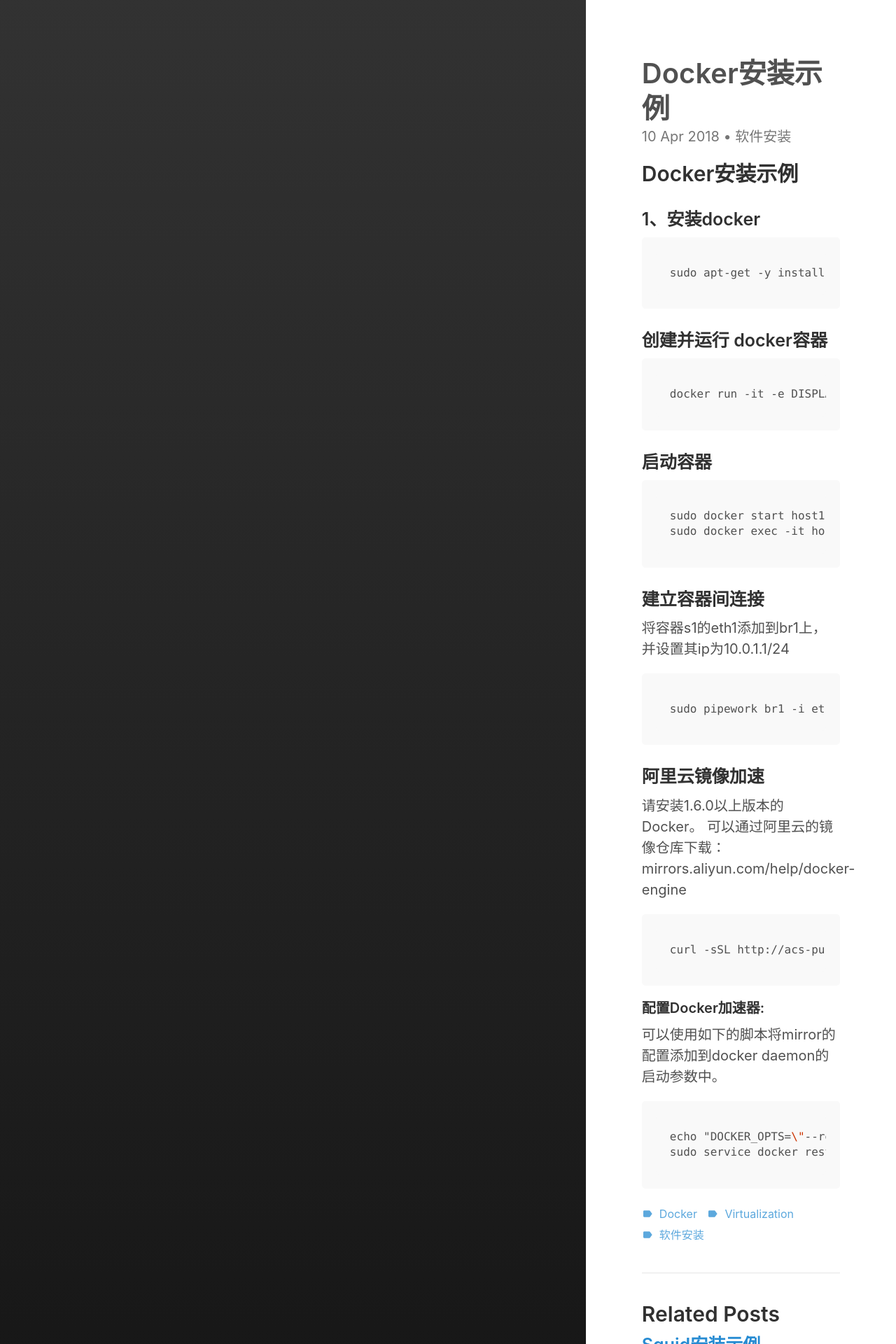
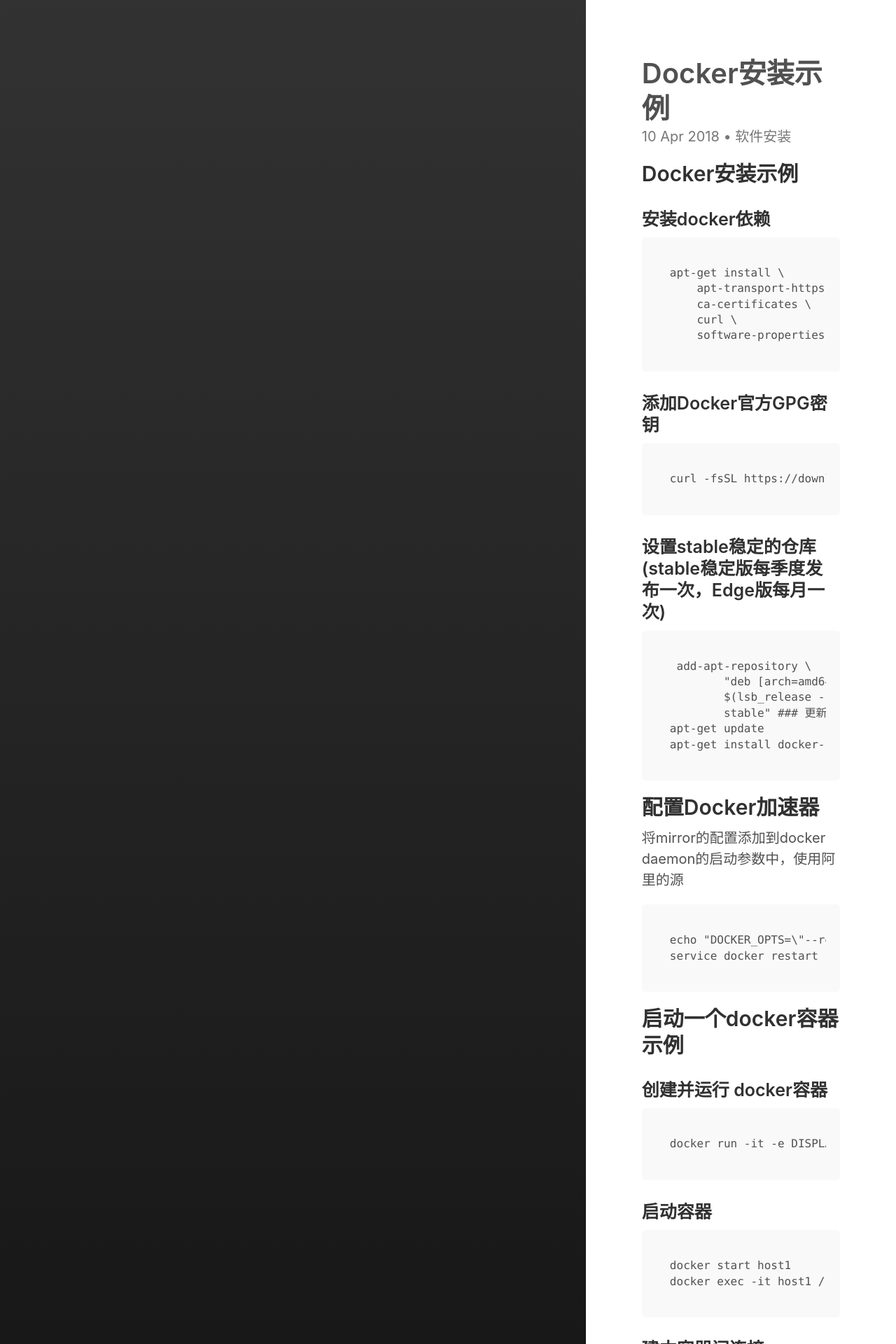
Before and after one commit to srl11/srl11.github.io, a Jekyll site: the page built from _posts/2018-04-10-docker安装.md, in a window 1280 px wide. Shown: the top 1920 px of the page at 70% size. Built offline with Jekyll 4.4.1, drawn with Linux system fonts in a browser that asks for light colours; comment, search, counter and statistics services are not loaded; some of the changed text lies outside the part shown.

````diff
--- a/_posts/2018-04-10-docker安装.md
+++ b/_posts/2018-04-10-docker安装.md
@@ -10,34 +10,48 @@ tags:
 ---
 
 ## Docker安装示例
-### 1、安装docker
-```markdown
-sudo apt-get -y install docker-ce
-```
+### 安装docker依赖
+
+	apt-get install \
+	    apt-transport-https \
+	    ca-certificates \
+	    curl \
+	    software-properties-common
+
+### 添加Docker官方GPG密钥
+
+	curl -fsSL https://download.docker.com/linux/ubuntu/gpg | apt-key add -
+
+### 设置stable稳定的仓库(stable稳定版每季度发布一次，Edge版每月一次)
+
+	 add-apt-repository \
+	        "deb [arch=amd64] https://download.docker.com/linux/ubuntu \
+	        $(lsb_release -cs) \
+	        stable"
+### 更新apt包，并安装Docker-ce
+    apt-get update
+    apt-get install docker-ce
+至此完成docker-ce的安装
+
+
+## 配置Docker加速器
+将mirror的配置添加到docker daemon的启动参数中，使用阿里的源
+
+	echo "DOCKER_OPTS=\"--registry-mirror=https://pee6w651.mirror.aliyuncs.com\"" | sudo tee -a /etc/default/docker
+	service docker restart
+
+## 启动一个docker容器示例
 
 ### 创建并运行 docker容器
-```markdown
-docker run -it -e DISPLAY=$DISPLAY -v /tmp/.X11-unix:/tmp/.X11-unix -v /home/sdn/simrp:/home/simrp --net=none --name s2 eclipse1.1
-```
+
+	docker run -it -e DISPLAY=$DISPLAY -v /tmp/.X11-unix:/tmp/.X11-unix -v /home/sdn/simrp:/home/simrp --net=none --name s2 eclipse1.1
+
 ### 启动容器
-```markdown
-sudo docker start host1
-sudo docker exec -it host1 /bin/bash
-```
+
+	docker start host1
+	docker exec -it host1 /bin/bash
+
 ### 建立容器间连接
 将容器s1的eth1添加到br1上，并设置其ip为10.0.1.1/24
-```markdown
-sudo pipework br1 -i eth1 s1 10.0.1.1/24
-```
-### 阿里云镜像加速
-请安装1.6.0以上版本的Docker。
-可以通过阿里云的镜像仓库下载： mirrors.aliyun.com/help/docker-engine
-```markdown
-curl -sSL http://acs-public-mirror.oss-cn-hangzhou.aliyuncs.com/docker-engine/internet | sh -
-```
-#### 配置Docker加速器:
-可以使用如下的脚本将mirror的配置添加到docker daemon的启动参数中。
-```markdown
-echo "DOCKER_OPTS=\"--registry-mirror=https://pee6w651.mirror.aliyuncs.com\"" | sudo tee -a /etc/default/docker
-sudo service docker restart
-```
+
+	pipework br1 -i eth1 s1 10.0.1.1/24
````
Also changed, not shown: _posts/2018-04-27-dpdk安装.md (added, +44 -0 lines), _posts/2018-04-27-iptables.md (added, +49 -0 lines), _image/20180427-iptables-1.png (added), _image/20180427-iptables-2.png (added), _posts/2018-04-26-squid安装.md (line endings or trailing spaces).
